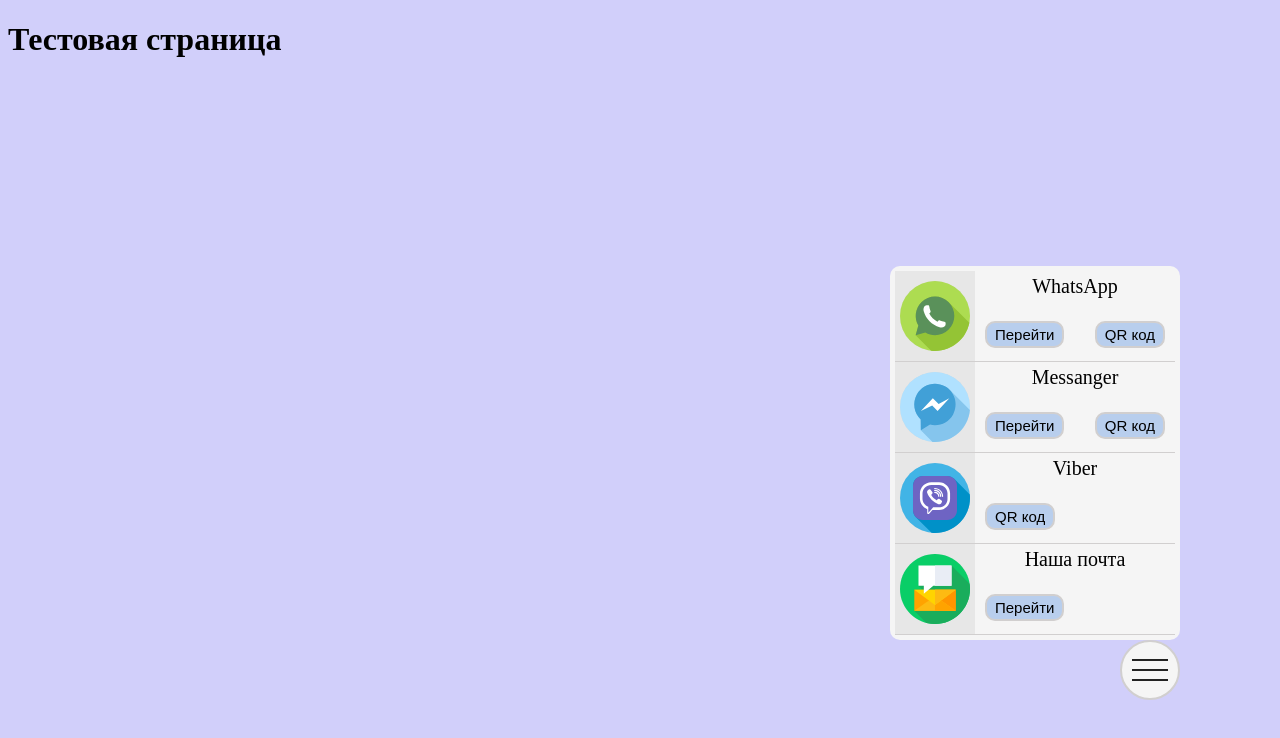
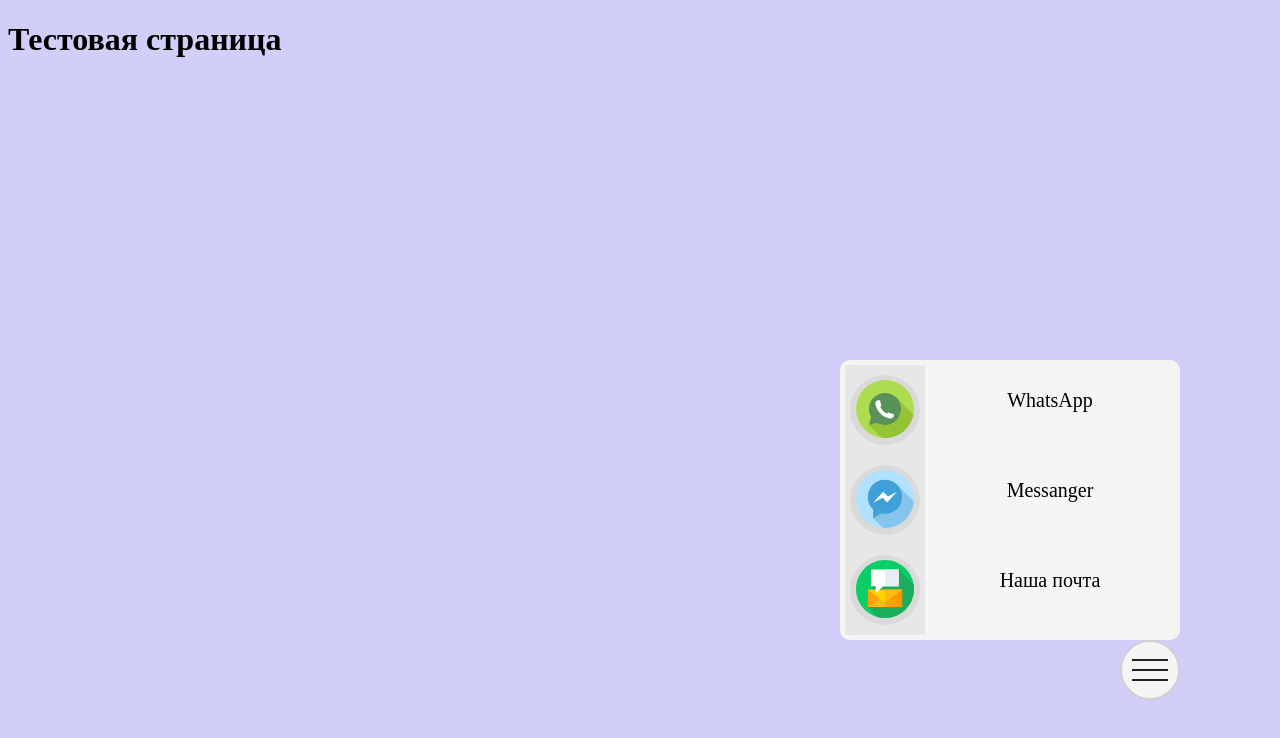
Before and after one commit to lazaryan/Widget_for_messanger, a React app: page / in a window 1280 px wide. Both pictures are taken after a click on the button 1150 px from the left and 670 px from the top of the page. Shown: the top 738 px of the page. Built offline with nearby package versions, Linux system fonts and the light colour scheme.

Commit message:
add qr-code and delete viber

```diff
--- a/public/assets/styles.css
+++ b/public/assets/styles.css
@@ -8,7 +8,6 @@
   height: 90px;
   display: flex;
   flex-wrap: wrap;
-  border-bottom: 1px solid #D1CFCF;
 }
 .message-block__link_action-block {
   display: flex;
@@ -21,6 +20,9 @@
   height: 70px;
   background-color: #DADADA;
   border-radius: 50%;
+  border: none;
+  outline: none;
+  cursor: pointer;
 }
 .message-block__link-image-block {
   width: 80px;
@@ -33,7 +35,7 @@
   width: 100%;
 }
 .message-block__link-body {
-  width: 200px;
+  width: 250px;
 }
 .message-block__link-title {
   margin: 0;
@@ -42,6 +44,7 @@
   font-size: 20px;
   text-align: center;
   margin-bottom: 20px;
+  line-height: 70px;
 }
 
 .react-action {
@@ -57,6 +60,24 @@
 .react-action:hover {
   background-color: #7CAFF7;
   border: 2px solid #919191;
+}
+
+.react__qr_header {
+  width: 250px;
+  height: 70px;
+  display: flex;
+  justify-content: center;
+  align-items: center;
+}
+.react__qr_image-block {
+  width: 250px;
+  padding: 20px 0;
+}
+.react__qr_image-block_wrapper {
+  border: 10px solid #D1CFCF;
+}
+.react__qr_image {
+  width: 100%;
 }
 
 .message-block {
--- a/src/components/App/App.jsx
+++ b/src/components/App/App.jsx
@@ -3,24 +3,26 @@ import PropTypes from 'prop-types';
 
 import Messangers from '_components/Messangers';
 import Button from '_components/Button';
+import QRLink from '_components/QRcode';
 
 import '_styles/App.less';
 
 class App extends Component {
-	constructor(props) {
-		super(props);
-
-		this.activeMenu = this.activeMenu.bind(this);
-
-		this.state = {
-			showMessangers: false
+	state = {
+		showMessangers: false,
+		showLinkMenu: false,
+		dataLinkMenu: {
+			url: '#',
+			qr_icon: ''
 		}
 	}
 
 	render () {
+		const {showMessangers, showLinkMenu, dataLinkMenu} = this.state;
 		return (
 			<div className="message-block">
-				{ this.state.showMessangers ? <Messangers /> : null }
+				{ showMessangers ? <Messangers showMenuLink={this.actioveLinkMenu}/> : null }
+				{ showLinkMenu ? <QRLink data={dataLinkMenu} close={this.closeMenus} /> : null }
 
 				<button className="react-button" onClick={ this.activeMenu }>
 					<span className="react-button__burger"></span>
@@ -29,8 +31,32 @@ class App extends Component {
 		)
 	}
 
-	activeMenu () {
-		this.setState({showMessangers: !this.state.showMessangers});
+	activeMenu = () => {
+		this.setState(({ showMessangers }) => ({
+			showMessangers: !showMessangers,
+			showLinkMenu: false
+		}))
+	}
+
+	actioveLinkMenu = ({url, qr_icon}) => {
+		this.setState({
+			dataLinkMenu: {
+				url,
+				qr_icon
+			}
+		})
+
+		this.setState({
+			showMessangers: false,
+			showLinkMenu: true
+		})
+	}
+
+	closeMenus = () => {
+		this.setState({
+			showMessangers: false,
+			showLinkMenu: false
+		})
 	}
 }
 
--- a/src/components/Link/Link.jsx
+++ b/src/components/Link/Link.jsx
@@ -11,42 +11,35 @@ const dictionary = {
 }
 
 class Link extends Component {
-	constructor(props) {
-		super(props);
-
-		this.toLink = this.toLink.bind(this);
-	}
-
 	render () {
 		return (
 			<div className="message-block__link">
 				<div className="message-block__link-image-block">
-					<div  className="message-block__link-image">
+					<button
+						className="message-block__link-image"
+						onClick={this.toLink}
+					>
 						{ this.Image() }
-					</div>
+					</button>
 				</div>
 				<div className="message-block__link-body">
 					<p className="message-block__link-title">{ this.props.title }</p>
-					<div className="message-block__link_action-block">
-						{ this.props.options['bth_link'] ? <Button onClick={this.toLink}>Перейти</Button> : null }
-						{ this.props.options['bth_qr'] ? <Button >QR код</Button> : null}
-					</div>
 				</div>
 			</div>
 		)
 	}
 
-	toLink () {
+	toLink = () => {
 		let target = this.props.type === 'link' ? '_blank' : false;
 
 		if (target) {
-			window.open(this.renderURL(), '_blank');
+			this.showActionMenu();
 		} else {
 			document.location.href = this.renderURL();
 		}
 	}
 
-	Image () {
+	Image = () => {
 		if (!this.props.icon) return null;
 
 		return (
@@ -54,7 +47,7 @@ class Link extends Component {
 		)
 	}
 
-	renderURL () {
+	renderURL = () => {
 		if (!this.props.url['href']) return '';
 
 		let props = Object.keys(this.props.url).filter((el) => el !== 'href');
@@ -70,8 +63,15 @@ class Link extends Component {
 		return link;
 	}
 
-	textNotSpase (text = '') {
+	textNotSpase = (text = '') => {
 		return text.replace(/[\s\uFEFF\xA0]/g, '%20');
+	}
+
+	showActionMenu = () => {
+		this.props.showActionMenu({
+			url: this.renderURL(),
+			qr_icon: this.props.qr_icon
+		})
 	}
 }
 
@@ -79,8 +79,7 @@ const propTypes = {
 	url: PropTypes.object,
 	title: PropTypes.string,
 	icon: PropTypes.string,
-	type: PropTypes.oneOf(['email', 'phone', 'link']),
-	options: PropTypes.object
+	type: PropTypes.oneOf(['email', 'phone', 'link'])
 }
 
 const defaultProps = {
@@ -90,10 +89,6 @@ const defaultProps = {
 		href: '#'
 	},
 	type: 'link',
-	options: {
-		bth_link: true,
-		bth_qr: true
-	}
 }
 
 Link.propTypes = propTypes;
--- a/src/components/Messangers/Messangers.jsx
+++ b/src/components/Messangers/Messangers.jsx
@@ -8,6 +8,9 @@ import logo_facebook from './icons/messenger.svg';
 import logo_viber from './icons/viber.svg';
 import logo_email from './icons/message.svg';
 
+import qr_whatsApp from './qr_code/whatsapp.png';
+import qr_facebook from './qr_code/facebook.png';
+
 class Messangers extends Component {
 	render () {
 		return (
@@ -15,11 +18,13 @@ class Messangers extends Component {
 				<Link
 					url={{
 						href: 'https://api.whatsapp.com/send?',
-						phone: '79185966155',
+						phone: '89185966155',
 						text: 'test text'
 					}}
 					title="WhatsApp"
 					icon={logo_whatsApp}
+					qr_icon={qr_whatsApp}
+					showActionMenu={this.props.showMenuLink}
 				/>
 				<Link
 					url={{
@@ -27,18 +32,8 @@ class Messangers extends Component {
 					}}
 					title="Messanger"
 					icon={logo_facebook}
-				/>
-				<Link
-					url={{
-						href: 'viber://chat?',
-						number: '79185966155'
-					}}
-					title="Viber"
-					icon={logo_viber}
-					options={{
-						bth_link: false,
-						bth_qr: true
-					}}
+					qr_icon={qr_facebook}
+					showActionMenu={this.props.showMenuLink}
 				/>
 				<Link
 					url={{
@@ -47,10 +42,6 @@ class Messangers extends Component {
 					type="email"
 					title="Наша почта"
 					icon={logo_email}
-					options={{
-						bth_link: true,
-						bth_qr: false
-					}}
 				/>
 			</Body>
 		)
--- /dev/null
+++ b/src/components/QRcode/QRcode.jsx
@@ -0,0 +1,34 @@
+import React, { Component } from 'react';
+
+import Body from '_components/Body';
+import Button from '_components/Button';
+
+import '_styles/QRcode.less';
+
+class QRcode extends Component {
+	render () {
+		const { qr_icon, url } = this.props.data;
+		const { close } = this.props;
+
+		return (
+			<Body>
+				<header className="react__qr_header">
+					<a
+						href={url}
+						target='_blank'
+						onClick={close}
+					>
+						<Button>Перейти</Button>
+					</a>
+				</header>
+				<div className="react__qr_image-block">
+					<div className="react__qr_image-block_wrapper">
+						<img src={qr_icon} className="react__qr_image"/>
+					</div>
+				</div>
+			</Body>
+		)
+	}
+}
+
+export default QRcode;
--- /dev/null
+++ b/src/components/QRcode/index.js
@@ -0,0 +1,3 @@
+import QRcode from './QRcode.jsx';
+
+export default QRcode;
--- a/src/styles/Link.less
+++ b/src/styles/Link.less
@@ -5,7 +5,6 @@
 		height: 90px;
 		display: flex;
 		flex-wrap: wrap;
-		border-bottom: 1px solid @border;
 
 		&_action-block {
 			display: flex;
@@ -20,6 +19,9 @@
 		height: 70px;
 		background-color: #DADADA;
 		border-radius: 50%;
+		border: none;
+		outline: none;
+		cursor: pointer;
 	}
 
 	&__link-image-block {
@@ -35,7 +37,7 @@
 	}
 
 	&__link-body {
-		width: 200px;
+		width: @width;
 	}
 
 	&__link-title {
@@ -45,5 +47,6 @@
 		font-size: 20px;
 		text-align: center;
 		margin-bottom: 20px;
+		line-height: 70px;
 	}
 }
--- /dev/null
+++ b/src/styles/QRcode.less
@@ -0,0 +1,26 @@
+@import (less) './variable';
+
+.react {
+	&__qr {
+		&_header {
+			width: @width;
+			height: 70px;
+			display: flex;
+			justify-content: center;
+			align-items: center;
+		}
+
+		&_image-block {
+			width: @width;
+			padding: 20px 0;
+
+			&_wrapper {
+				border: 10px solid @border;
+			}
+		}
+
+		&_image {
+			width: 100%;
+		}
+	}
+}
--- a/src/styles/variable.less
+++ b/src/styles/variable.less
@@ -1,2 +1,3 @@
 @bg: #F5F5F5;
 @border: #D1CFCF;
+@width: 250px;
```
Also changed, not shown: public/assets/bundle.js, src/components/Messangers/qr_code/facebook.png (added), src/components/Messangers/qr_code/whatsapp.png (added).
